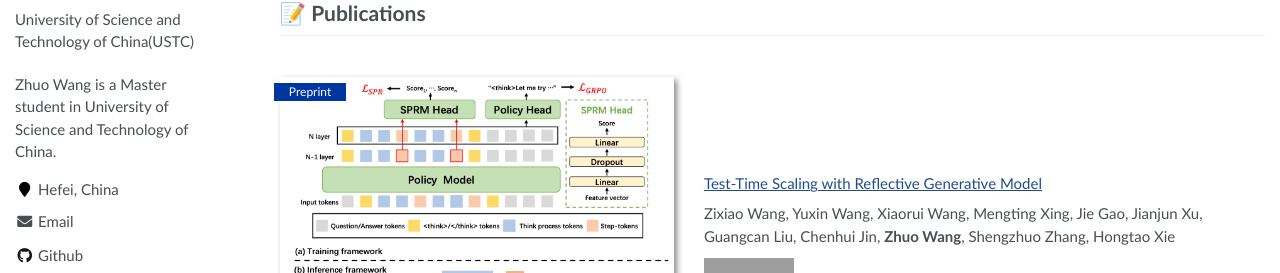
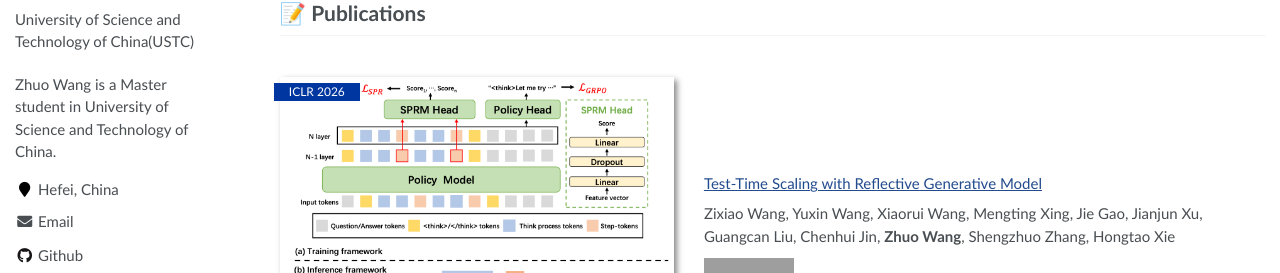
Before and after one commit to ZehyrW/ZehyrW.github.io, a Jekyll site: the page built from _pages/about.md, in a window 1280 px wide and 900 px high. Shown: the part 368-641 px from the top of the window. Built offline with Jekyll 4.4.1, drawn with Linux system fonts in a browser that asks for light colours; grey boxes are pictures that could not be loaded.

Commit message:
Add new publication for ICLR 2026
Updated publication details and added a new paper entry.

```diff
--- a/_pages/about.md
+++ b/_pages/about.md
@@ -32,7 +32,7 @@
 
 # 📝 Publications
 
-<div class='paper-box'><div class='paper-box-image'><div><div class="badge">Preprint</div><img src='images/TTS.png' alt="sym" width="100%"></div></div>
+<div class='paper-box'><div class='paper-box-image'><div><div class="badge">ICLR 2026</div><img src='images/TTS.png' alt="sym" width="100%"></div></div>
 <div class='paper-box-text' markdown="1">
 
 [Test-Time Scaling with Reflective Generative Model](https://arxiv.org/abs/2507.01951)
```
